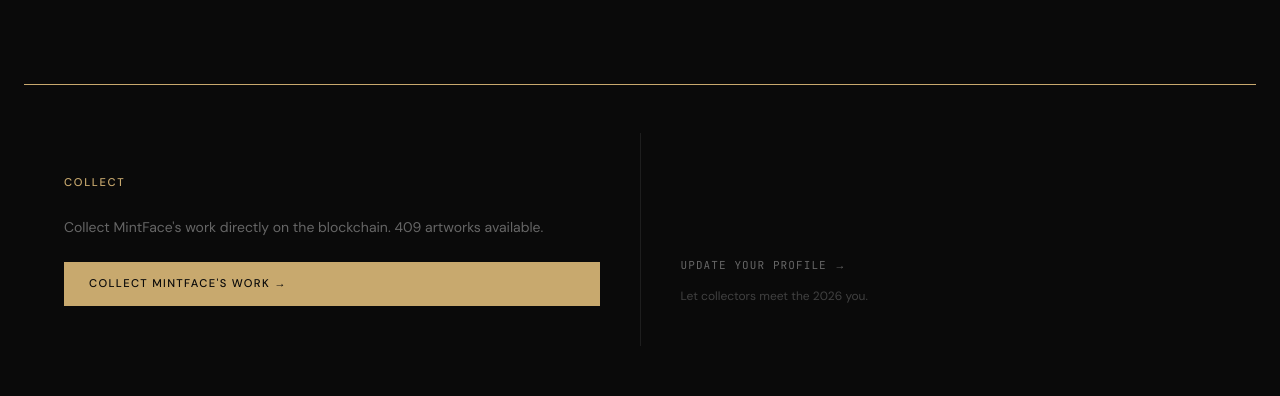
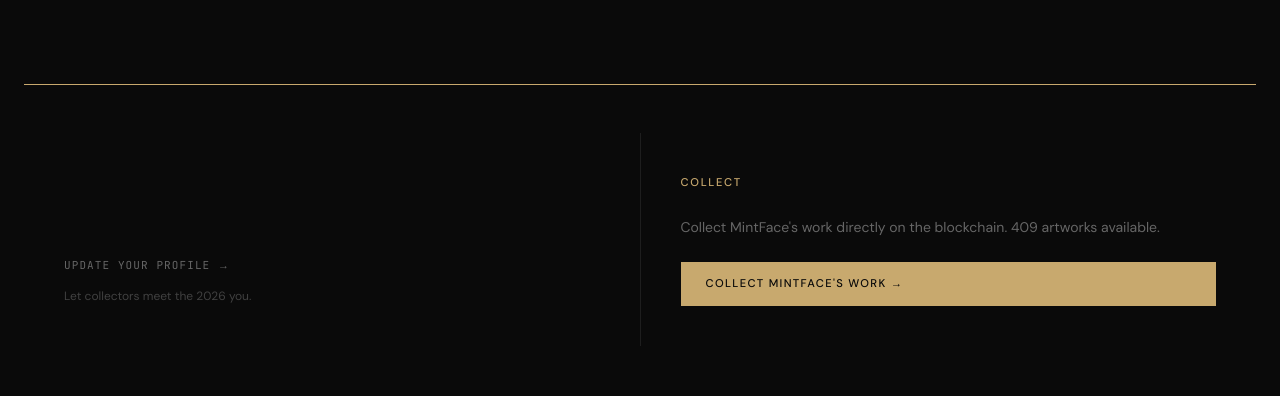
Before and after one commit to MintFaced/theline, a Next.js app: page /artists/mintface in a window 1280 px wide. Shown: the part 2500-2896 px from the top of the page. Built offline with nearby package versions, Linux system fonts and the light colour scheme; no server answers.

Commit message:
Add files via upload

```diff
--- a/components/MembershipCTA.tsx
+++ b/components/MembershipCTA.tsx
@@ -9,6 +9,14 @@ export function MembershipCTA({ artist }: { artist: Artist }) {
 
   return (
     <div className="grid md:grid-cols-2 gap-px bg-line-border">
+      <div className="bg-line-bg p-8 md:p-10 flex flex-col justify-end">
+        <Link href="/update" className="font-mono text-[11px] text-line-muted hover:text-line-accent transition-colors tracking-widest uppercase">
+          Update your profile →
+        </Link>
+        <p className="font-sans text-xs text-line-muted/60 mt-3 leading-relaxed">
+          Let collectors meet the 2026 you.
+        </p>
+      </div>
       <div className="bg-line-bg p-8 md:p-10 flex flex-col justify-between">
         <div>
           <p className="label mb-6">Collect</p>
@@ -27,14 +35,6 @@ export function MembershipCTA({ artist }: { artist: Artist }) {
         >
           Collect {artist.name}&apos;s Work →
         </a>
-      </div>
-      <div className="bg-line-bg p-8 md:p-10 flex flex-col justify-end">
-        <Link href="/update" className="font-mono text-[11px] text-line-muted hover:text-line-accent transition-colors tracking-widest uppercase">
-          Update your profile →
-        </Link>
-        <p className="font-sans text-xs text-line-muted/60 mt-3 leading-relaxed">
-          Let collectors meet the 2026 you.
-        </p>
       </div>
     </div>
   )
```
